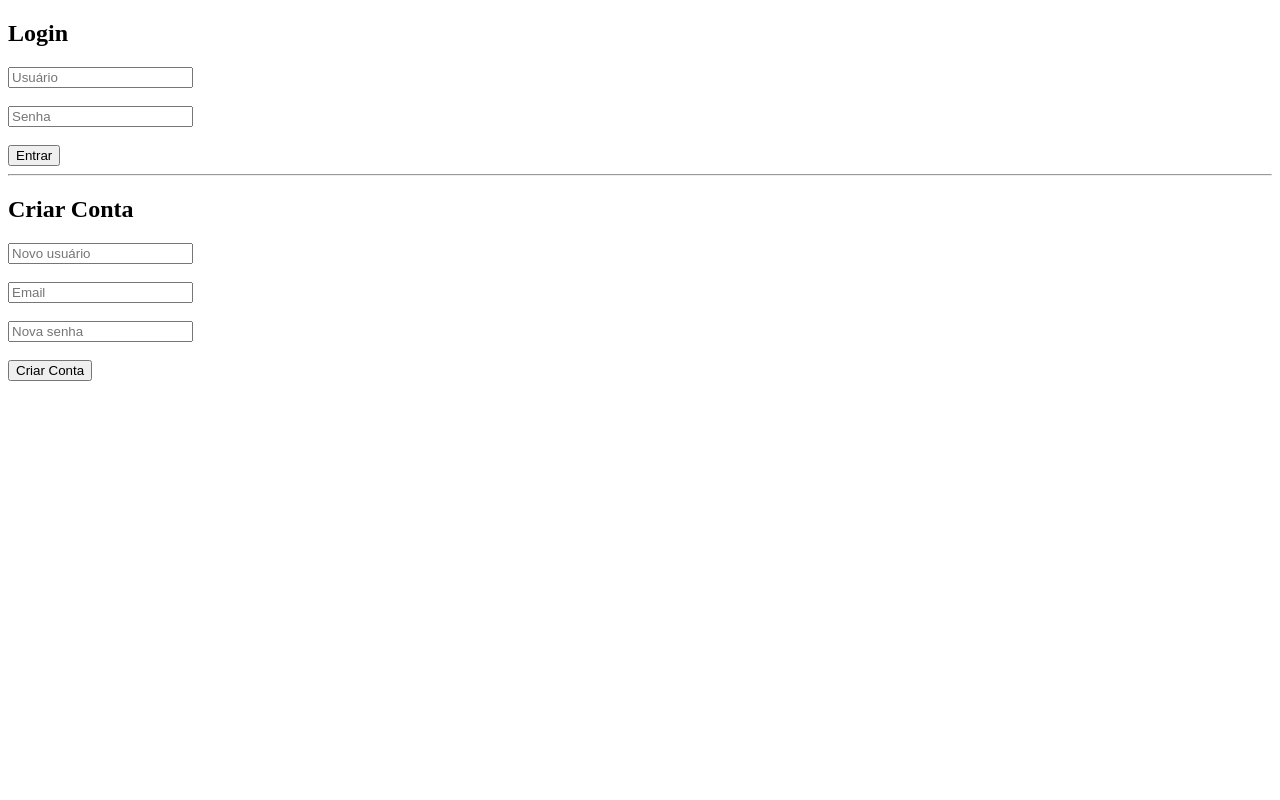
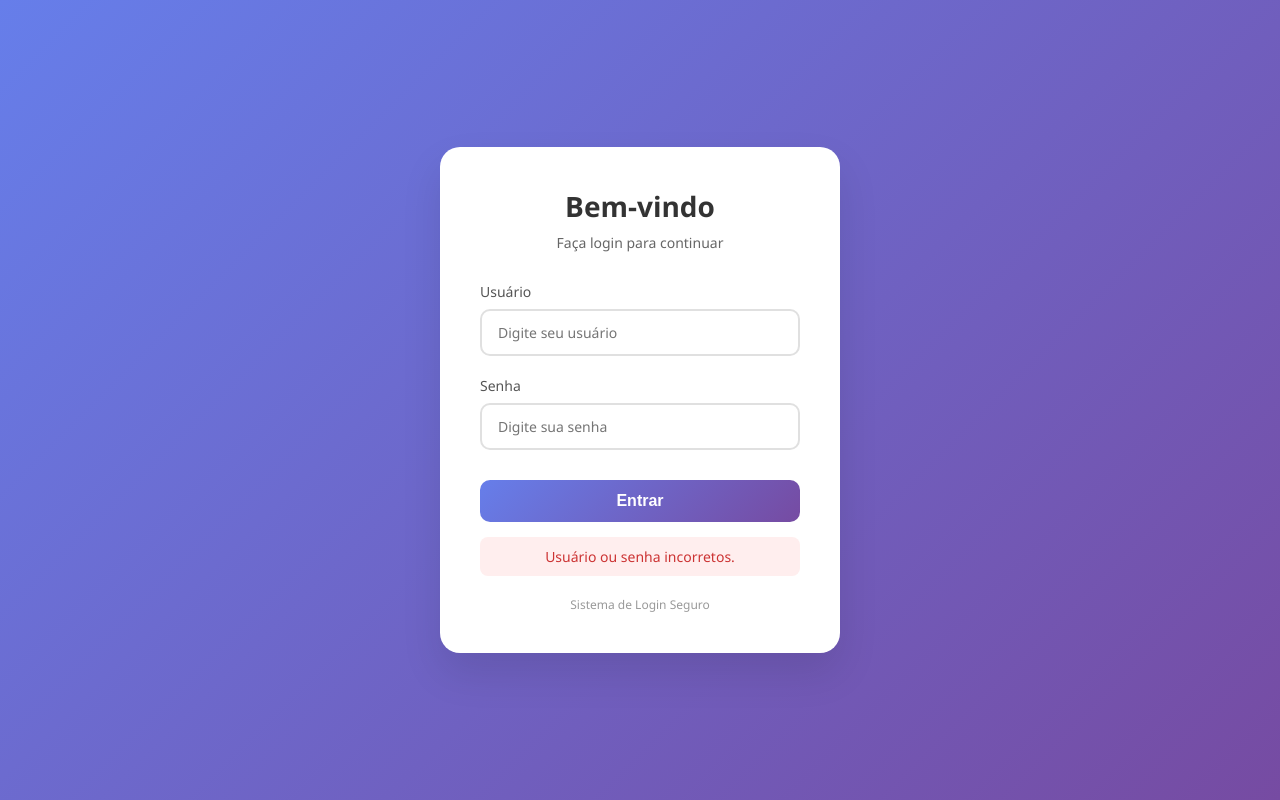
Before and after one commit to YuukiMorp8/system-hk, a website: page Servidor/Login.html in a window 1280 px wide. Both pictures are taken after a click on the button "Entrar". Drawn offline with Linux system fonts and the light colour scheme.

Commit message:
Update Login.html

```diff
--- a/Servidor/Login.html
+++ b/Servidor/Login.html
@@ -2,35 +2,198 @@
 <html lang="pt-BR">
 <head>
     <meta charset="UTF-8">
-    <title>Login</title>
+    <meta name="viewport" content="width=device-width, initial-scale=1.0">
+    <title>Login | Sistema</title>
+    <style>
+        * {
+            margin: 0;
+            padding: 0;
+            box-sizing: border-box;
+        }
+
+        body {
+            font-family: 'Segoe UI', Tahoma, Geneva, Verdana, sans-serif;
+            background: linear-gradient(135deg, #667eea 0%, #764ba2 100%);
+            height: 100vh;
+            display: flex;
+            justify-content: center;
+            align-items: center;
+            margin: 0;
+        }
+
+        .login-container {
+            background: white;
+            border-radius: 20px;
+            box-shadow: 0 20px 40px rgba(0, 0, 0, 0.1);
+            padding: 40px;
+            width: 100%;
+            max-width: 400px;
+            animation: fadeIn 0.5s ease-in-out;
+        }
+
+        @keyframes fadeIn {
+            from {
+                opacity: 0;
+                transform: translateY(-20px);
+            }
+            to {
+                opacity: 1;
+                transform: translateY(0);
+            }
+        }
+
+        .login-header {
+            text-align: center;
+            margin-bottom: 30px;
+        }
+
+        .login-header h2 {
+            color: #333;
+            font-size: 28px;
+            font-weight: 600;
+            margin-bottom: 8px;
+        }
+
+        .login-header p {
+            color: #666;
+            font-size: 14px;
+        }
+
+        .input-group {
+            margin-bottom: 20px;
+        }
+
+        .input-group label {
+            display: block;
+            margin-bottom: 8px;
+            color: #555;
+            font-weight: 500;
+            font-size: 14px;
+        }
+
+        .input-group input {
+            width: 100%;
+            padding: 12px 16px;
+            border: 2px solid #e0e0e0;
+            border-radius: 10px;
+            font-size: 14px;
+            transition: all 0.3s ease;
+            outline: none;
+            font-family: inherit;
+        }
+
+        .input-group input:focus {
+            border-color: #667eea;
+            box-shadow: 0 0 0 3px rgba(102, 126, 234, 0.1);
+        }
+
+        .input-group input:hover {
+            border-color: #667eea;
+        }
+
+        .login-btn {
+            width: 100%;
+            padding: 12px;
+            background: linear-gradient(135deg, #667eea 0%, #764ba2 100%);
+            color: white;
+            border: none;
+            border-radius: 10px;
+            font-size: 16px;
+            font-weight: 600;
+            cursor: pointer;
+            transition: transform 0.2s, box-shadow 0.2s;
+            margin-top: 10px;
+        }
+
+        .login-btn:hover {
+            transform: translateY(-2px);
+            box-shadow: 0 10px 20px rgba(102, 126, 234, 0.3);
+        }
+
+        .login-btn:active {
+            transform: translateY(0);
+        }
+
+        .error-message {
+            background: #fee;
+            color: #c33;
+            padding: 10px;
+            border-radius: 8px;
+            margin-top: 15px;
+            text-align: center;
+            font-size: 14px;
+            display: none;
+        }
+
+        .error-message.show {
+            display: block;
+            animation: shake 0.3s ease-in-out;
+        }
+
+        @keyframes shake {
+            0%, 100% { transform: translateX(0); }
+            25% { transform: translateX(-5px); }
+            75% { transform: translateX(5px); }
+        }
+
+        .footer {
+            text-align: center;
+            margin-top: 20px;
+            font-size: 12px;
+            color: #999;
+        }
+
+        @media (max-width: 480px) {
+            .login-container {
+                margin: 20px;
+                padding: 30px;
+            }
+        }
+    </style>
 </head>
 <body>
+    <div class="login-container">
+        <div class="login-header">
+            <h2>Bem-vindo</h2>
+            <p>Faça login para continuar</p>
+        </div>
 
-    <h2>Login</h2>
+        <div class="input-group">
+            <label for="usuario">Usuário</label>
+            <input id="usuario" type="text" placeholder="Digite seu usuário" autocomplete="username">
+        </div>
 
-    <input id="usuario" type="text" placeholder="Usuário">
-    <br><br>
+        <div class="input-group">
+            <label for="senha">Senha</label>
+            <input id="senha" type="password" placeholder="Digite sua senha" autocomplete="current-password">
+        </div>
 
-    <input id="senha" type="password" placeholder="Senha">
-    <br><br>
+        <button id="btnLogin" class="login-btn">Entrar</button>
 
-    <button id="btnLogin">Entrar</button>
+        <div id="errorMessage" class="error-message"></div>
 
-    <hr>
+        <div class="footer">
+            <p>Sistema de Login Seguro</p>
+        </div>
+    </div>
+    <script src="script.js"></script>
+    <script>
+        const btnLogin = document.getElementById("btnLogin");
+        const errorMessage = document.getElementById("errorMessage");
 
-    <h2>Criar Conta</h2>
+        btnLogin.addEventListener("click", () => {
+            const usuario = document.getElementById("usuario").value;
+            const senha = document.getElementById("senha").value;
 
-    <input id="novoUsuario" type="text" placeholder="Novo usuário">
-    <br><br>
-
-    <input id="novoEmail" type="email" placeholder="Email">
-    <br><br>
-
-    <input id="novaSenha" type="password" placeholder="Nova senha">
-    <br><br>
-
-    <button id="btnCriarConta">Criar Conta</button>
-
-    <script src="Sistema/Script.js"></script>
+            // Simulação de validação (substitua pela lógica real de autenticação)
+            if (usuario === "admin" && senha === "1234") {
+                alert("Login bem-sucedido!");
+                // Redirecionar para a página principal ou dashboard
+            } else {
+                errorMessage.textContent = "Usuário ou senha incorretos.";
+                errorMessage.classList.add("show");
+            }
+        });
+    </script>
 </body>
 </html>
```
